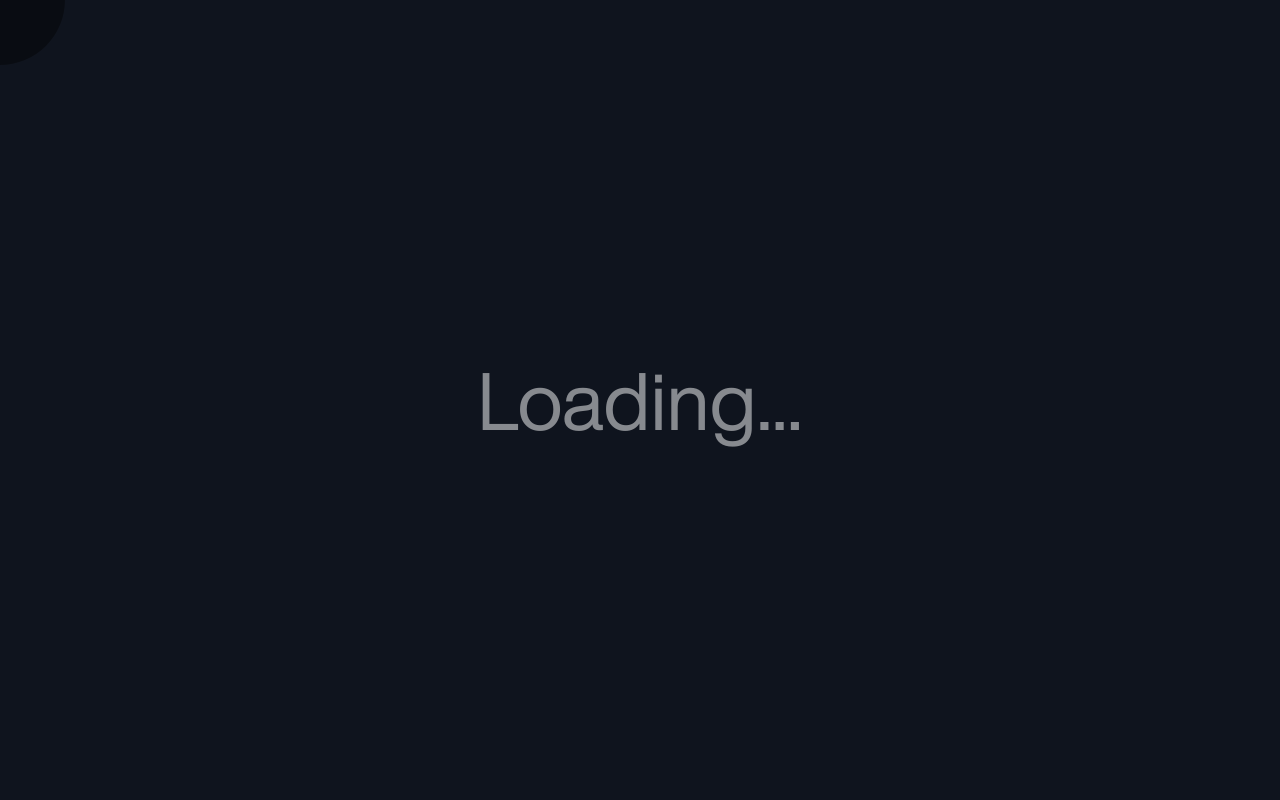
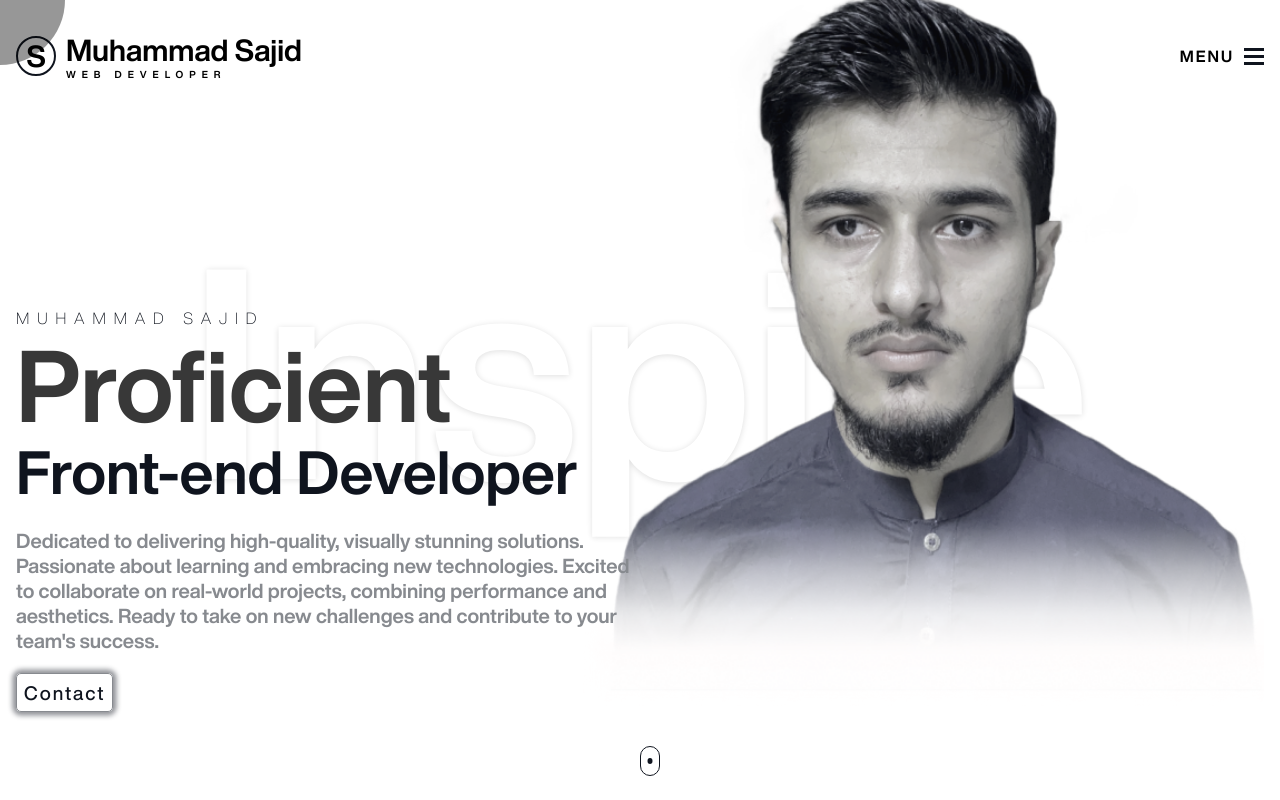
Before and after one commit to sajidCode-gh/sajid-portfolio, a React (Vite) app: page / in a window 1280 px wide. Shown: the top 800 px of the page. Built offline with nearby package versions, Linux system fonts and the light colour scheme.

Commit message:
fixed loading animation

```diff
--- a/src/App.jsx
+++ b/src/App.jsx
@@ -11,27 +11,21 @@ function App() {
     const [isAnimationComplete, setAnimationComplete] = useState(false);
     const [loading, setLoading] = useState(true);
 
-    let loadingAnimationkey = Date.now().toString();
-
     const handleMouseMove = (event) => {
         const { clientX: x, clientY: y } = event;
         setMousePosition({ x, y });
     };
 
-    const handleLoading = () => {
-        setLoading(false);
-    };
-
     useEffect(() => {
         window.addEventListener("mousemove", handleMouseMove);
 
-        window.addEventListener("load", handleLoading);
+        window.addEventListener("load", setLoading(false));
 
         return () => {
             window.removeEventListener("mousemove", handleMouseMove);
-            window.removeEventListener("load", handleLoading);
+            window.removeEventListener("load", setLoading(false));
         };
-    }, []);
+    }, [loading]);
 
     const moveMouse = useSpring({
         top: mousePosition.y - 50,
@@ -66,11 +60,7 @@ function App() {
                 style={{ ...moveMouse, ...scale }}
                 className="follow-pointer"
             ></animated.div>
-            <animated.div
-                key={loadingAnimationkey}
-                style={loadingAnimation}
-                className="loading"
-            >
+            <animated.div style={loadingAnimation} className="loading">
                 Loading...
             </animated.div>
         </div>
```
Also changed, not shown: 2 other files (tests, documents, lock files or other folders).
